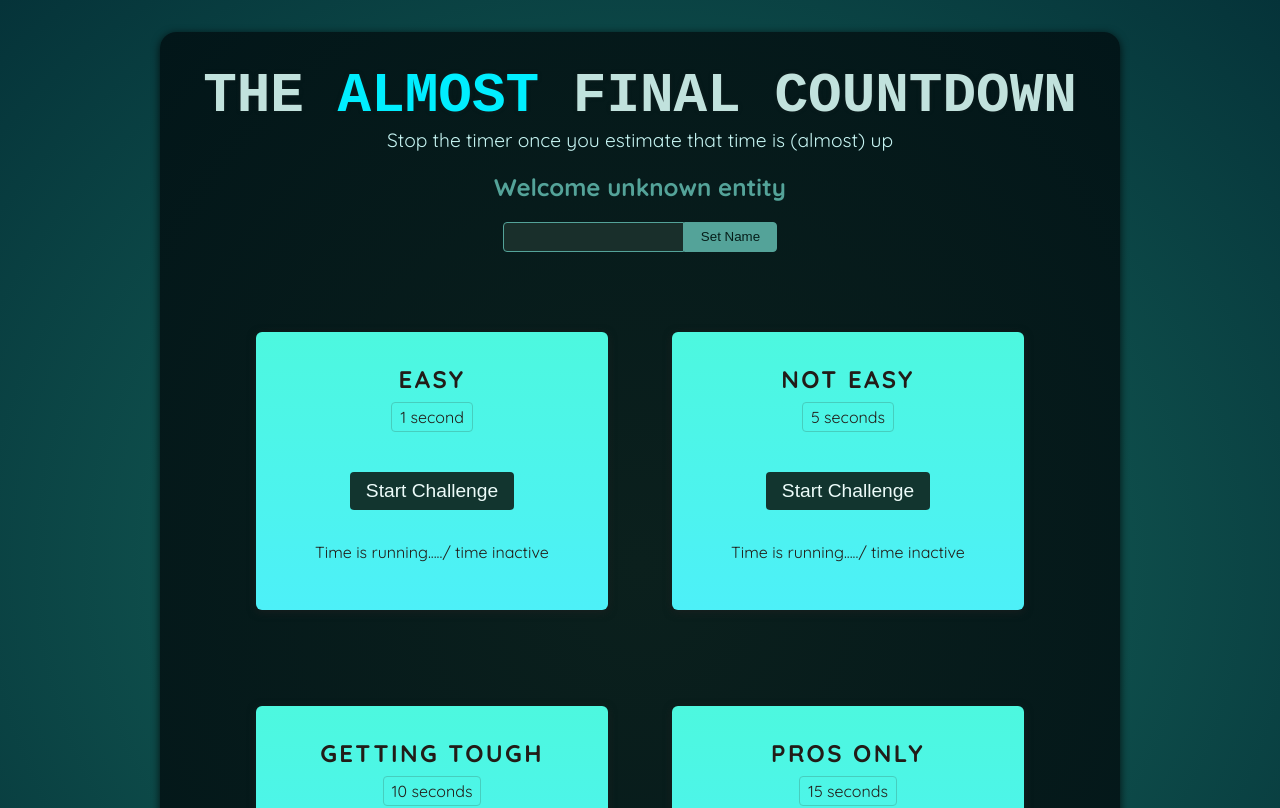
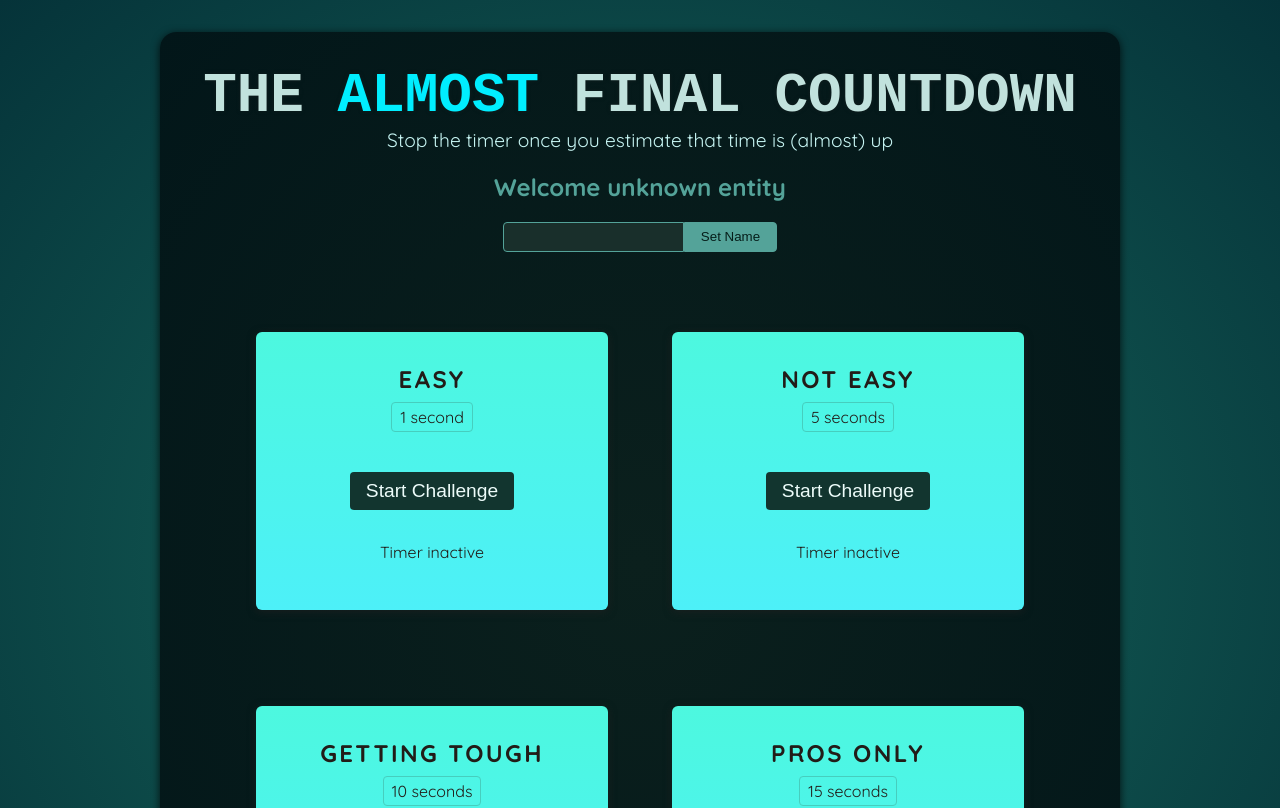
Before and after one commit to Gbenro/Timer-Game, a React (Vite) app: page / in a window 1280 px wide. Shown: the top 808 px of the page. Built offline with nearby package versions, Linux system fonts and the light colour scheme; a web font is replaced by a local one.

Commit message:
added time and logic to timer

```diff
--- a/src/components/TimerChallenge.jsx
+++ b/src/components/TimerChallenge.jsx
@@ -1,16 +1,34 @@
+import { useState } from "react"
+
+
+
+
 export default function TimerChallenge({title, targetTime}){
+    const [timerStarted, SetTimerStarted]=useState(false);
+const [timerExpired, SetTimerExpired] = useState(false);
+
+function handleStart(){
+    setTimeout(()=>{
+        SetTimerExpired(true)
+    },targetTime * 1000)
+
+    SetTimerStarted(true)
+}
+
+
     return <section className="challenge">
     <h2>{title}</h2>
+    {timerExpired && <p>You Lost!!!</p>}
     <p className="challenge-time">
     {targetTime} second{targetTime >1 ? "s":""}
      </p>
      <p>
-        <button>
-            Start Challenge
+        <button onClick={handleStart}>
+        {timerStarted ?"Stop":"Start"} Challenge
         </button>
      </p>
-     <p className="">
-    Time is running...../ time inactive
+     <p className={timerStarted?"active": undefined}>
+   {timerStarted?" Time is running" : "Timer inactive"}
      </p>
     </section>
 }
```
